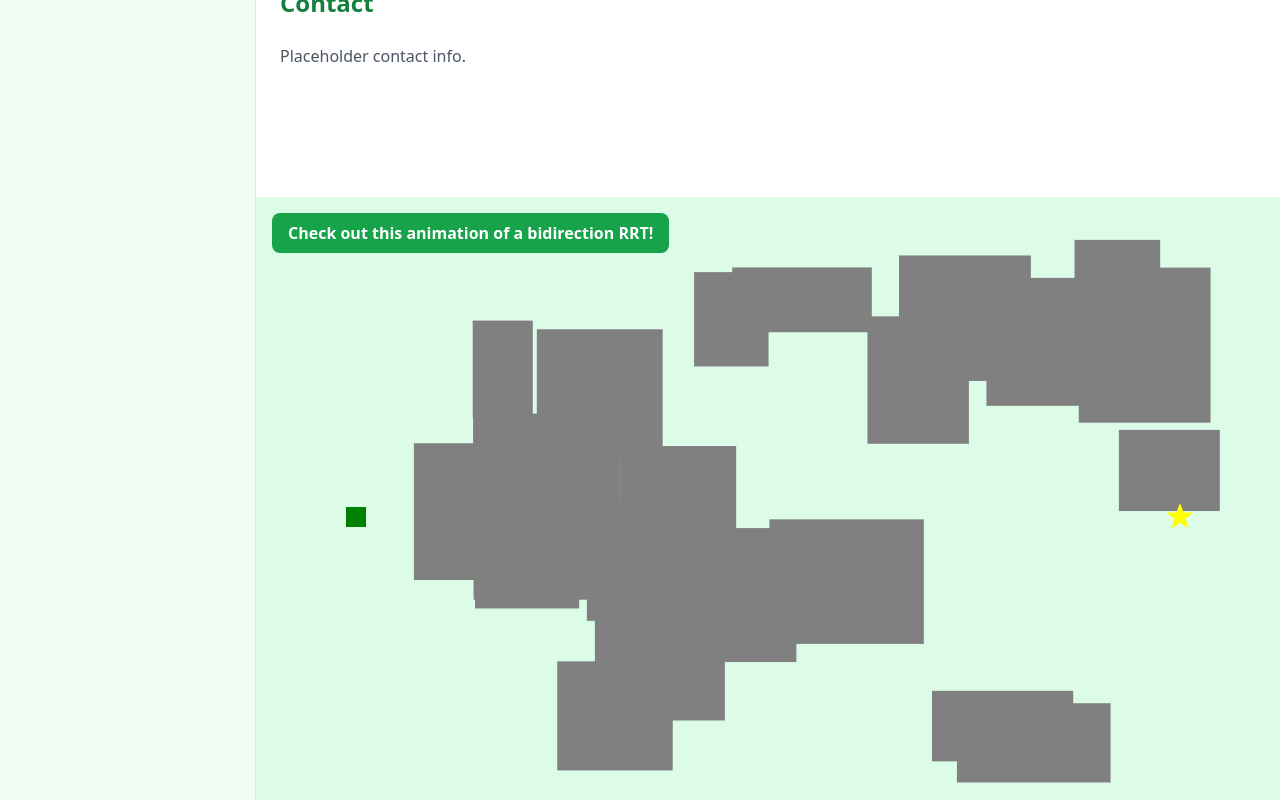
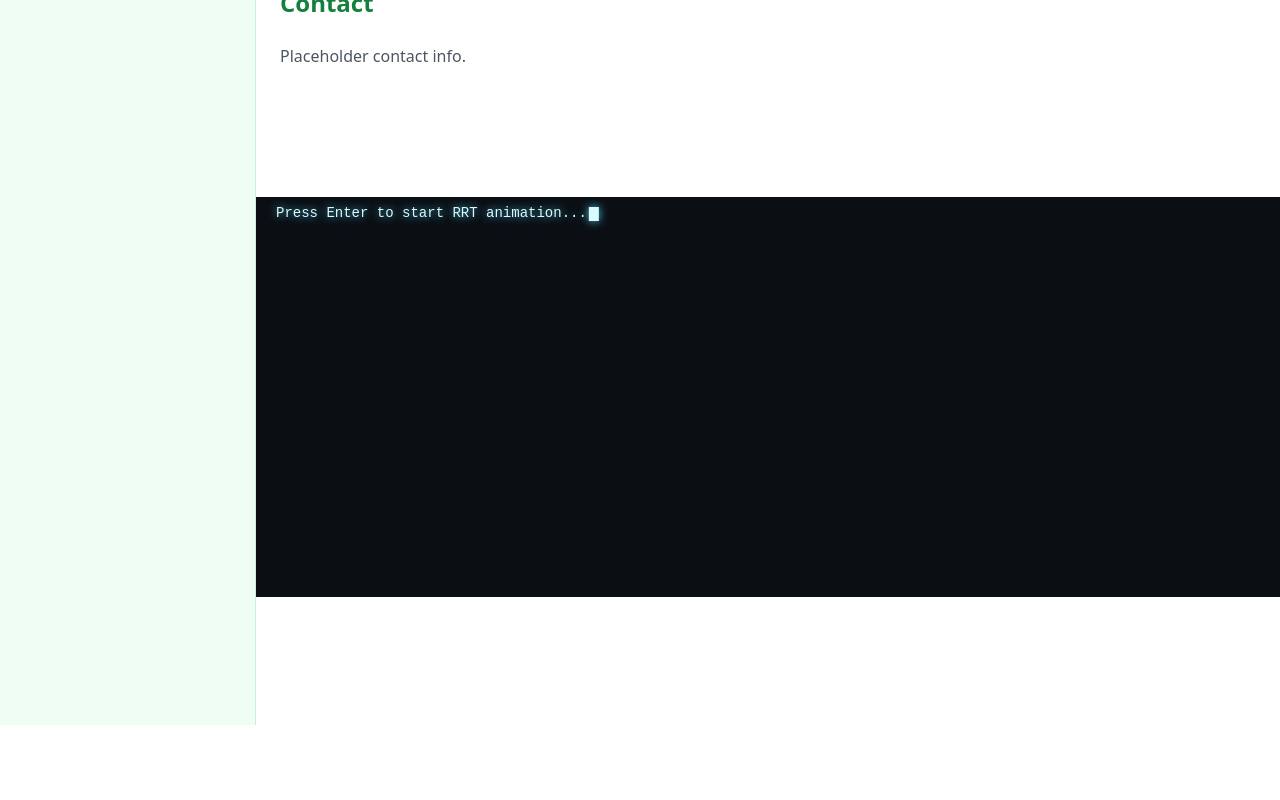
Before and after one commit to ajaayc/ajaayc.github.io, a React (Create React App) app: page / in a window 1280 px wide. Shown: the part 2360-3160 px from the top of the page. After the commit the page ends 3085 px from the top, so only its background shows below. Built offline with nearby package versions, Linux system fonts and the light colour scheme.

Commit message:
Introduce RRT prompt panel in main portfolio

```diff
--- a/src/AJPortfolioPanel.jsx
+++ b/src/AJPortfolioPanel.jsx
@@ -2,11 +2,17 @@ import React, { useState } from 'react';
 import LeftPanel from './LeftPanel';
 import ProjectModal from './modals/ProjectModal';
 import CompanyModal from './modals/CompanyModal';
+import RRTPromptPanel from './RRTPromptPanel';
 import RRTAnimationPanel from './RRTAnimationPanel';
 
 export default function AJPortfolioPanel() {
   const [selectedProject, setSelectedProject] = useState(null);
   const [selectedCompany, setSelectedCompany] = useState(null);
+  const [rrtStarted, setRrtStarted] = useState(false);
+
+  const handleStartRRT = () => {
+    setRrtStarted(true);
+  };
 
   const projects = [
   {
@@ -151,9 +157,16 @@ export default function AJPortfolioPanel() {
           </p>
         </section>
 
-        {/* RRT Animation */}
+
+
+        {/* RRT Animation Section */}
         <section id="rrt" className="py-16 px-0 -mx-6">
-          <RRTAnimationPanel navbarId="navbar" />
+          {!rrtStarted && (
+            <RRTPromptPanel height={400} onStart={handleStartRRT} />
+          )}
+          {rrtStarted && (
+            <RRTAnimationPanel navbarId="navbar" />
+          )}
         </section>
       </main>
 
```
